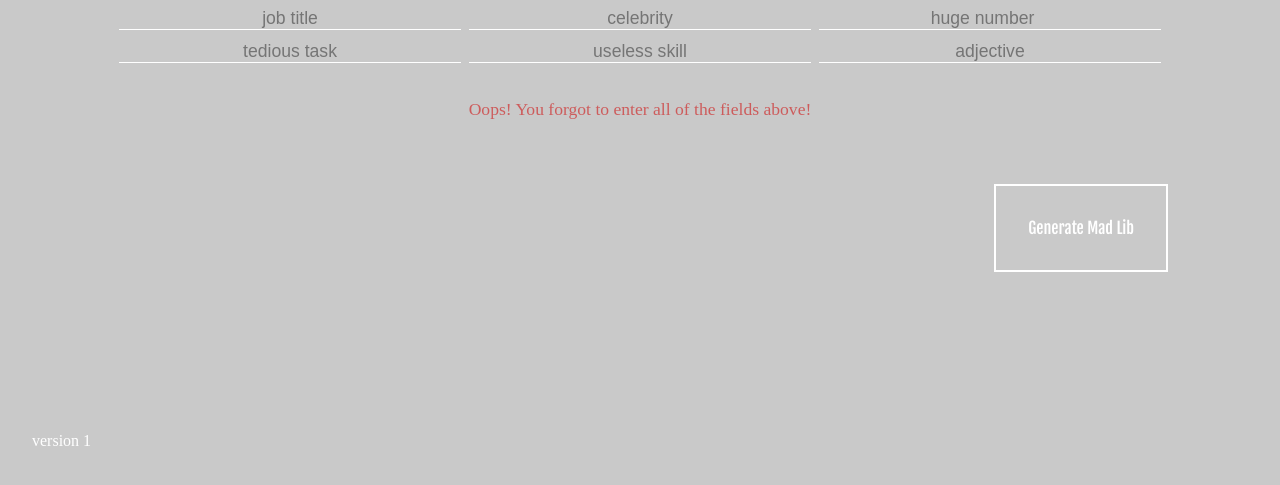
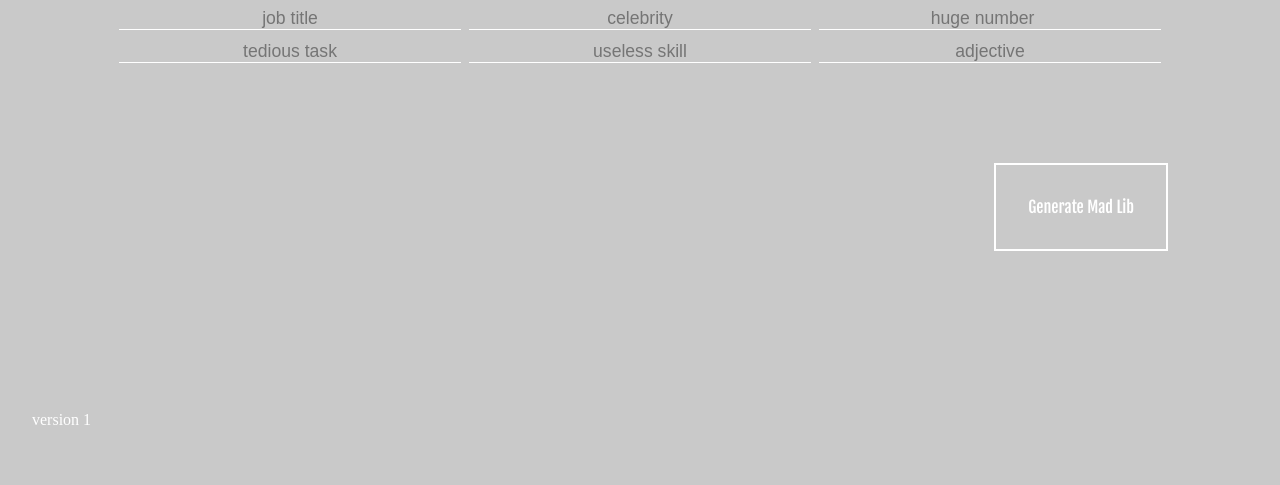
Before and after one commit to sjzerneri/mad-lib-project, a plain HTML site: page index.html in a window 1280 px wide. Shown: the part 201-686 px from the top of the page. Drawn offline with nearby package versions, Linux system fonts and the light colour scheme; some packages are replaced by stand-ins of ours; a web font is replaced by a local one.

Commit message:
only show errors if form is submitted

```diff
--- a/index.html
+++ b/index.html
@@ -39,8 +39,8 @@
                     <input type="number" name="hugenumber" ng-model="hugenumber" placeholder="huge number" required>
                     <input type="text" name="adjective" ng-model="adjective" placeholder="adjective" required>
                 </div>
-                <div class="errors">
-                    <div ng-messages="myForm.$error">
+                <div class="errors" ng-show="submitted">
+                    <div ng-messages="myForm.$error" ng-if='myForm.$dirty'>
                         <!-- the required message is displayed first... -->
                         <div ng-message="required">Oops! You forgot to enter all of the fields above!</div>
                     </div>
```
